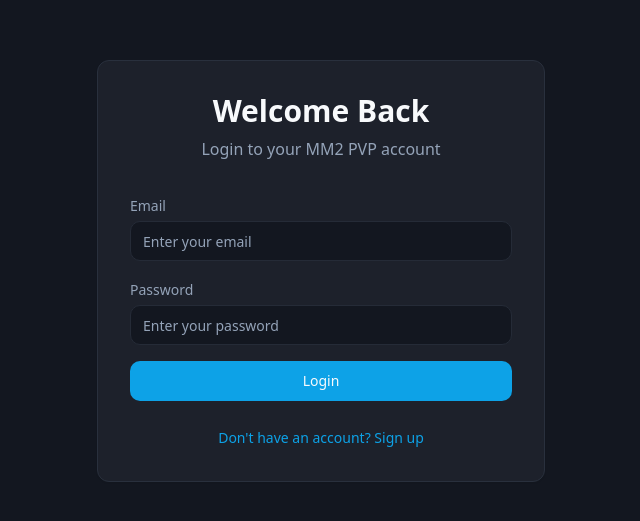
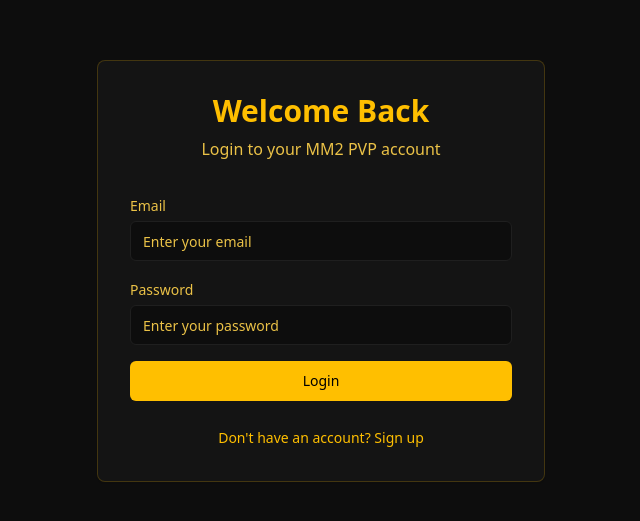
Before and after one commit to callzzzz333/mm2-gamble-arena, a React (Vite) app: page /auth in a window 1280 px wide. Shown: the part 129-650 px from the top of the page, without its empty margins (319-959 px from the left). Built offline with nearby package versions, Linux system fonts and the light colour scheme; the HTML template or start-up script is replaced by a standard one.

Commit message:
Theme site black and yellow

```diff
--- a/src/components/LiveChat.tsx
+++ b/src/components/LiveChat.tsx
@@ -6,6 +6,7 @@ import { ScrollArea } from "@/components/ui/scroll-area";
 import { Send, MessageSquare } from "lucide-react";
 import { supabase } from "@/integrations/supabase/client";
 import { useToast } from "@/hooks/use-toast";
+import logo from "@/assets/logo.png";
 
 interface Message {
   id: string;
@@ -112,13 +113,9 @@ export const LiveChat = () => {
   };
 
   return (
-    <Card className="fixed right-4 top-20 bottom-4 w-80 bg-card border-border flex flex-col">
-      <div className="p-4 border-b border-border flex items-center gap-2">
-        <MessageSquare className="w-5 h-5 text-primary" />
-        <h3 className="font-bold text-foreground">Live Chat</h3>
-        <span className="text-xs text-muted-foreground ml-auto">
-          {messages.length} messages
-        </span>
+    <Card className="fixed right-4 top-20 bottom-4 w-96 bg-card border-border flex flex-col">
+      <div className="p-4 border-b border-border flex items-center justify-center">
+        <img src={logo} alt="Royale Logo" className="h-12 w-auto" />
       </div>
 
       <ScrollArea className="flex-1 p-4" ref={scrollRef}>
--- a/src/components/Sidebar.tsx
+++ b/src/components/Sidebar.tsx
@@ -1,9 +1,10 @@
 import { useNavigate, useLocation } from "react-router-dom";
-import { Home, Trophy, DollarSign, Shield, Coins, Dices, Zap, Gift, Swords, Star, CircleDot } from "lucide-react";
+import { Home, Trophy, DollarSign, Shield, Coins, Dices, Zap, Gift, Swords, Star, CircleDot, Percent } from "lucide-react";
 import { Button } from "@/components/ui/button";
 import { useEffect, useState } from "react";
 import { supabase } from "@/integrations/supabase/client";
 import { cn } from "@/lib/utils";
+import logo from "@/assets/logo.png";
 
 interface GameMenuItem {
   title: string;
@@ -46,19 +47,17 @@ export const Sidebar = () => {
     { title: "Dice Duel", icon: Dices, comingSoon: true },
     { title: "Mystery Box", icon: Gift, comingSoon: true },
     { title: "Wheel", icon: CircleDot, comingSoon: true },
+    { title: "Rakeback", icon: Percent, comingSoon: true },
   ];
 
   return (
     <div className="fixed left-0 top-0 bottom-0 w-64 bg-card border-r border-border flex flex-col py-6 z-50 overflow-y-auto scrollbar-hide">
       {/* Logo */}
       <div
-        className="px-6 mb-8 cursor-pointer flex items-center gap-3"
+        className="px-6 mb-8 cursor-pointer flex items-center justify-center"
         onClick={() => navigate("/")}
       >
-        <div className="w-10 h-10 rounded-lg bg-gradient-to-br from-primary to-accent flex items-center justify-center shadow-glow">
-          <Trophy className="w-6 h-6" />
-        </div>
-        <span className="text-xl font-bold">MM2 PVP</span>
+        <img src={logo} alt="Royale Logo" className="h-16 w-auto" />
       </div>
 
       {/* Navigation */}
@@ -66,8 +65,10 @@ export const Sidebar = () => {
         <Button
           variant="ghost"
           className={cn(
-            "w-full justify-start gap-3 h-11 px-3 rounded-lg transition-all",
-            isActive("/") ? "bg-accent text-accent-foreground" : "hover:bg-accent/50"
+            "w-full justify-start gap-3 h-11 px-3 rounded-lg transition-all border border-border",
+            isActive("/")
+              ? "bg-accent text-accent-foreground shadow-[0_0_15px_hsl(var(--glow-primary)/0.4)]"
+              : "hover:bg-accent/50 hover:shadow-[0_0_10px_hsl(var(--glow-primary)/0.2)]"
           )}
           onClick={() => navigate("/")}
         >
@@ -90,10 +91,10 @@ export const Sidebar = () => {
             key={item.title}
             variant="ghost"
             className={cn(
-              "w-full justify-start gap-3 h-11 px-3 rounded-lg transition-all relative",
+              "w-full justify-start gap-3 h-11 px-3 rounded-lg transition-all relative border border-border",
               item.path && isActive(item.path)
-                ? "bg-accent text-accent-foreground"
-                : "hover:bg-accent/50",
+                ? "bg-accent text-accent-foreground shadow-[0_0_15px_hsl(var(--glow-primary)/0.4)]"
+                : "hover:bg-accent/50 hover:shadow-[0_0_10px_hsl(var(--glow-primary)/0.2)]",
               item.comingSoon && "opacity-60 cursor-not-allowed"
             )}
             onClick={() => item.path && !item.comingSoon && navigate(item.path)}
@@ -102,12 +103,12 @@ export const Sidebar = () => {
             <item.icon className="w-5 h-5" />
             <span className="font-medium flex-1 text-left">{item.title}</span>
             {item.isNew && (
-              <span className="px-1.5 py-0.5 bg-primary text-[10px] font-bold rounded uppercase">
+              <span className="px-1.5 py-0.5 bg-primary text-primary-foreground text-[10px] font-bold rounded uppercase">
                 New
               </span>
             )}
             {item.comingSoon && (
-              <span className="px-1.5 py-0.5 bg-muted text-[10px] font-bold rounded uppercase">
+              <span className="px-1.5 py-0.5 bg-muted text-muted-foreground text-[10px] font-bold rounded uppercase">
                 Soon
               </span>
             )}
@@ -122,8 +123,10 @@ export const Sidebar = () => {
         <Button
           variant="ghost"
           className={cn(
-            "w-full justify-start gap-3 h-11 px-3 rounded-lg transition-all",
-            isActive("/items") ? "bg-accent text-accent-foreground" : "hover:bg-accent/50"
+            "w-full justify-start gap-3 h-11 px-3 rounded-lg transition-all border border-border",
+            isActive("/items")
+              ? "bg-accent text-accent-foreground shadow-[0_0_15px_hsl(var(--glow-primary)/0.4)]"
+              : "hover:bg-accent/50 hover:shadow-[0_0_10px_hsl(var(--glow-primary)/0.2)]"
           )}
           onClick={() => navigate("/items")}
         >
@@ -134,8 +137,10 @@ export const Sidebar = () => {
         <Button
           variant="ghost"
           className={cn(
-            "w-full justify-start gap-3 h-11 px-3 rounded-lg transition-all",
-            isActive("/deposit") ? "bg-accent text-accent-foreground" : "hover:bg-accent/50"
+            "w-full justify-start gap-3 h-11 px-3 rounded-lg transition-all border border-border",
+            isActive("/deposit")
+              ? "bg-accent text-accent-foreground shadow-[0_0_15px_hsl(var(--glow-primary)/0.4)]"
+              : "hover:bg-accent/50 hover:shadow-[0_0_10px_hsl(var(--glow-primary)/0.2)]"
           )}
           onClick={() => navigate("/deposit")}
         >
@@ -147,8 +152,10 @@ export const Sidebar = () => {
           <Button
             variant="ghost"
             className={cn(
-              "w-full justify-start gap-3 h-11 px-3 rounded-lg transition-all",
-              isActive("/admin") ? "bg-accent text-accent-foreground" : "hover:bg-accent/50"
+              "w-full justify-start gap-3 h-11 px-3 rounded-lg transition-all border border-border",
+              isActive("/admin")
+                ? "bg-accent text-accent-foreground shadow-[0_0_15px_hsl(var(--glow-primary)/0.4)]"
+                : "hover:bg-accent/50 hover:shadow-[0_0_10px_hsl(var(--glow-primary)/0.2)]"
             )}
             onClick={() => navigate("/admin")}
           >
--- a/src/index.css
+++ b/src/index.css
@@ -8,58 +8,59 @@ All colors MUST be HSL.
 
 @layer base {
   :root {
-    --background: 220 25% 10%;
-    --foreground: 210 40% 98%;
+    --background: 0 0% 5%;
+    --foreground: 45 100% 50%;
 
-    --card: 220 20% 14%;
-    --card-foreground: 210 40% 98%;
+    --card: 0 0% 8%;
+    --card-foreground: 45 100% 50%;
 
-    --popover: 220 25% 12%;
-    --popover-foreground: 210 40% 98%;
+    --popover: 0 0% 10%;
+    --popover-foreground: 45 100% 50%;
 
-    --primary: 199 89% 48%;
-    --primary-foreground: 210 40% 98%;
+    --primary: 45 100% 50%;
+    --primary-foreground: 0 0% 0%;
 
-    --secondary: 220 20% 18%;
-    --secondary-foreground: 210 40% 98%;
+    --secondary: 0 0% 12%;
+    --secondary-foreground: 45 100% 50%;
 
-    --muted: 220 15% 20%;
-    --muted-foreground: 215 20% 65%;
+    --muted: 0 0% 15%;
+    --muted-foreground: 45 80% 60%;
 
-    --accent: 270 60% 50%;
-    --accent-foreground: 210 40% 98%;
+    --accent: 45 100% 50%;
+    --accent-foreground: 0 0% 0%;
 
     --destructive: 0 72% 51%;
-    --destructive-foreground: 210 40% 98%;
+    --destructive-foreground: 45 100% 50%;
 
-    --border: 220 20% 20%;
-    --input: 220 20% 18%;
-    --ring: 199 89% 48%;
+    --border: 45 100% 50% / 0.2;
+    --input: 0 0% 12%;
+    --ring: 45 100% 50%;
 
-    --radius: 0.75rem;
+    --radius: 0.5rem;
 
-    --sidebar-background: 220 28% 8%;
-    --sidebar-foreground: 210 40% 98%;
-    --sidebar-primary: 199 89% 48%;
-    --sidebar-primary-foreground: 210 40% 98%;
-    --sidebar-accent: 220 20% 16%;
-    --sidebar-accent-foreground: 210 40% 98%;
-    --sidebar-border: 220 25% 15%;
-    --sidebar-ring: 199 89% 48%;
+    --sidebar-background: 0 0% 8%;
+    --sidebar-foreground: 45 100% 50%;
+    --sidebar-primary: 45 100% 50%;
+    --sidebar-primary-foreground: 0 0% 0%;
+    --sidebar-accent: 0 0% 12%;
+    --sidebar-accent-foreground: 45 100% 50%;
+    --sidebar-border: 45 100% 50% / 0.2;
+    --sidebar-ring: 45 100% 50%;
 
     /* Gaming specific tokens */
-    --game-card-bg: 220 20% 14%;
-    --game-card-hover: 220 20% 18%;
-    --glow-primary: 199 89% 48%;
-    --glow-accent: 270 60% 50%;
+    --game-card-bg: 0 0% 10%;
+    --game-card-hover: 0 0% 12%;
+    --glow-primary: 45 100% 50%;
+    --glow-accent: 45 100% 60%;
 
     /* Gradients */
-    --gradient-primary: linear-gradient(135deg, hsl(199 89% 48%) 0%, hsl(270 60% 50%) 100%);
-    --gradient-card: linear-gradient(180deg, hsl(220 20% 14%) 0%, hsl(220 25% 12%) 100%);
+    --gradient-primary: linear-gradient(135deg, hsl(45 100% 50%) 0%, hsl(38 100% 45%) 100%);
+    --gradient-card: linear-gradient(180deg, hsl(0 0% 10%) 0%, hsl(0 0% 8%) 100%);
 
     /* Shadows and glows */
-    --shadow-glow: 0 0 30px hsl(199 89% 48% / 0.3);
-    --shadow-card: 0 8px 24px hsl(220 50% 5% / 0.5);
+    --shadow-glow: 0 0 20px hsl(45 100% 50% / 0.4), 0 0 40px hsl(45 100% 50% / 0.2);
+    --shadow-card: 0 8px 24px hsl(0 0% 0% / 0.5);
+    --shadow-button: 0 0 15px hsl(45 100% 50% / 0.3);
   }
 }
 
```
Also changed, not shown: src/assets/logo.png (added).
